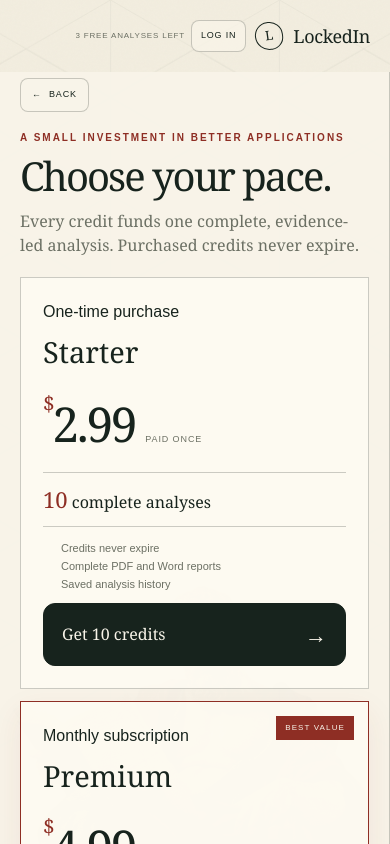
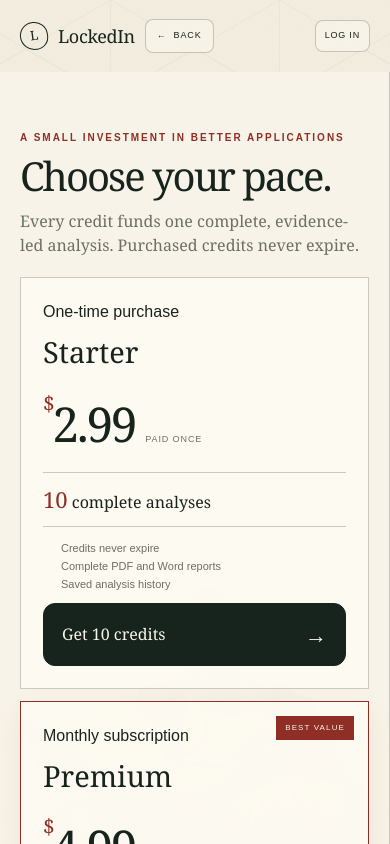
Before and after one commit to Rhythmdoshi31/lockedIn2, a Next.js app: page /pricing in a window 390 px wide. Shown: the top 844 px of the page. Built offline with nearby package versions, Linux system fonts and the light colour scheme; no server answers.

Commit message:
fix: restore split navbar layout

```diff
--- a/src/app/globals.css
+++ b/src/app/globals.css
@@ -76,14 +76,13 @@ button:focus-visible, input:focus-visible, a:focus-visible, label[for="resume"]:
 .site-header {
   align-items: center;
   display: flex;
-  justify-content: flex-end;
+  justify-content: space-between;
   padding: 22px clamp(24px, 5vw, 76px);
   position: relative;
   z-index: 5;
 }
 .global-header { min-height:78px; }
-.global-header-actions { align-items:center; display:flex; gap:14px; justify-content:flex-end; margin-left:auto; min-width:0; }
-.content-back { left:clamp(24px,5vw,76px); position:absolute; top:6px; z-index:8; }
+.header-leading { align-items:center; display:flex; flex:0 0 auto; gap:20px; }
 .wordmark {
   align-items: center;
   color: var(--ink);
@@ -1048,18 +1047,17 @@ button:focus-visible, input:focus-visible, a:focus-visible, label[for="resume"]:
   .site-shell { min-height:calc(100svh - 70px); }
   .site-header { gap:12px; padding:18px 20px; }
   .global-header { align-items:center; flex-wrap:nowrap; min-height:70px; }
-  .global-header-actions { gap:9px; width:100%; }
-  .global-header .wordmark { flex:0 0 auto; margin-left:0; }
-  .credit-count { font-size:8px; }
-  .account-nav { gap:6px; margin-left:auto; max-width:calc(100vw - 145px); overflow-x:auto; padding:2px 0; }
+  .header-leading { gap:10px; }
+  .global-header .wordmark { flex:0 0 auto; }
+  .credit-count { display:none; }
+  .account-nav { gap:6px; justify-content:flex-end; margin-left:auto; min-width:0; overflow-x:auto; padding:2px 0; }
   .account-nav .nav-button,.account-nav .plan-button,.account-nav .login-link { min-height:32px; padding:7px 9px; }
-  .account-nav .nav-button,.account-nav .plan-button { white-space:nowrap; }
+  .account-nav .nav-button,.account-nav .plan-button,.account-nav .login-link { white-space:nowrap; }
   .auth-layout { display:flex; flex-direction:column; height:auto; min-height:calc(100svh - 70px); overflow:visible; }
   .auth-spacer { height:150px; order:2; }
   .auth-panel { border-bottom:1px solid var(--line); border-right:0; padding:40px 20px 54px; }
   .content-panel,.saved-report .results-section { width:100%; }
   .content-panel { padding:58px 20px 62px; }
-  .content-back { left:20px; top:6px; }
   .pricing-grid,.profile-grid { grid-template-columns:1fr; }
   .pricing-panel { display:block; height:auto; min-height:calc(100svh - 70px); overflow:visible; }
   .pricing-grid article { min-height:360px; }
--- a/src/components/global-header.tsx
+++ b/src/components/global-header.tsx
@@ -3,13 +3,15 @@
 import Link from "next/link";
 import { usePathname } from "next/navigation";
 import { AuthNav } from "@/components/auth-nav";
+import { BackButton } from "@/components/back-button";
 
 export function GlobalHeader() {
   const pathname = usePathname();
   return <header className="site-header global-header">
-    <div className="global-header-actions">
-      {pathname !== "/auth" && <AuthNav />}
+    <div className="header-leading">
       <Link className="wordmark" href="/" aria-label="LockedIn home"><span className="wordmark-mark" aria-hidden="true">L</span>LockedIn</Link>
+      {pathname !== "/" && <BackButton />}
     </div>
+    {pathname !== "/auth" && <AuthNav />}
   </header>;
 }
--- a/src/components/page-chrome.tsx
+++ b/src/components/page-chrome.tsx
@@ -1,12 +1,10 @@
 import Image from "next/image";
 import type { ReactNode } from "react";
-import { BackButton } from "@/components/back-button";
 
 export function PageChrome({ children }: { children: ReactNode }) {
   return <main className="site-shell interior-shell">
     <svg className="geometric-line-art" viewBox="0 0 1440 900" preserveAspectRatio="xMidYMid slice" aria-hidden="true"><defs><pattern id="interior-grid" width="180" height="104" patternUnits="userSpaceOnUse"><path d="M0 52 90 0l90 52-90 52Z"/><path d="M90 0v104M0 52l90 52 90-52"/></pattern></defs><rect width="100%" height="100%" fill="url(#interior-grid)"/></svg>
     <div className="artwork" aria-hidden="true"><Image src="/grained-image-Photoroom.png" alt="" width={1264} height={843} priority /></div>
-    <div className="content-back"><BackButton /></div>
     {children}
   </main>;
 }
```
